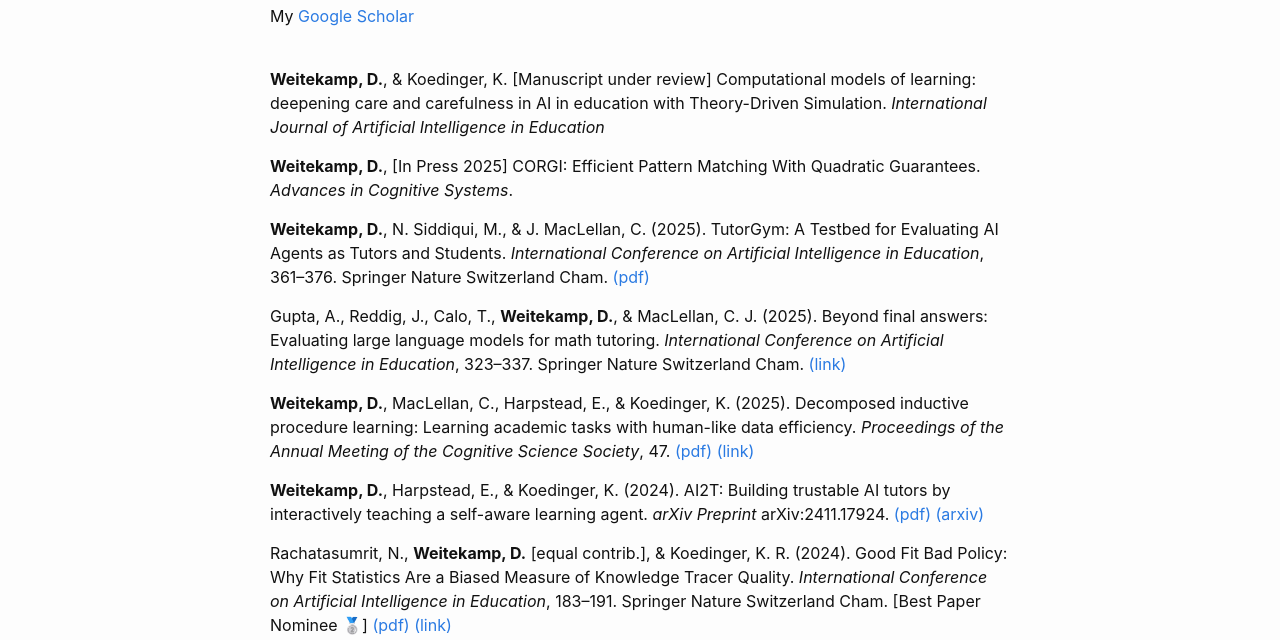
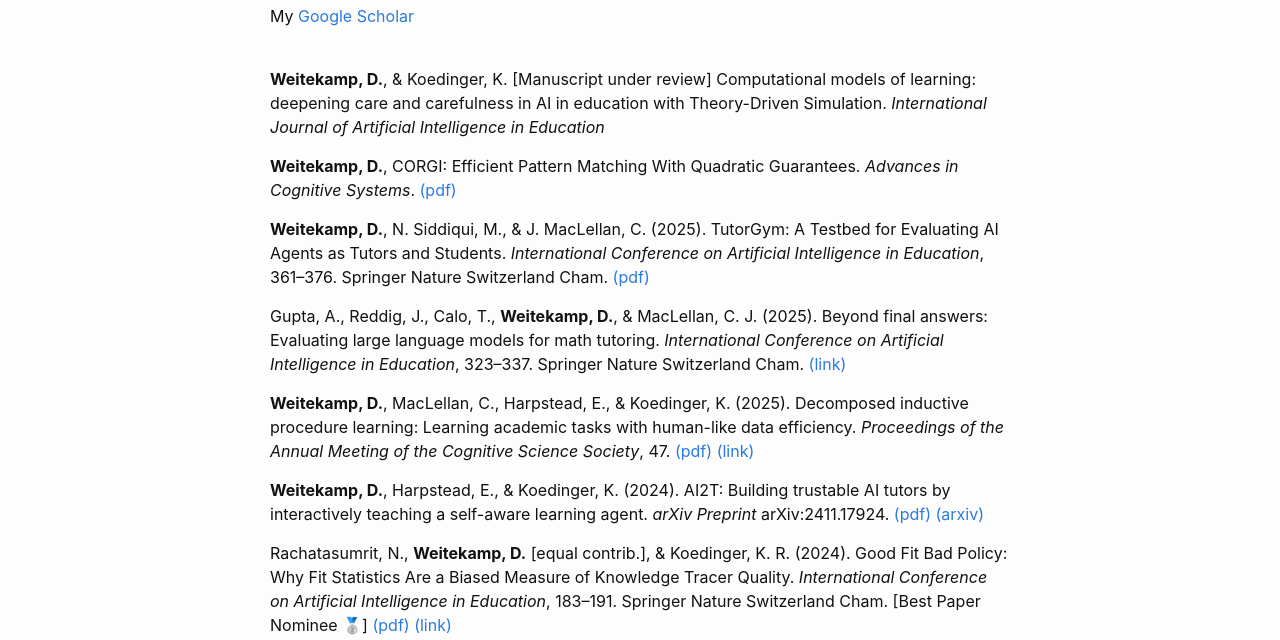
Before and after one commit to DannyWeitekamp/PersonalWebsite, a plain HTML site: page publications.html in a window 1280 px wide. Shown: the part 160-800 px from the top of the page. Drawn offline with Linux system fonts and the light colour scheme.

Commit message:
added corgi paper to website

```diff
--- a/publications.html
+++ b/publications.html
@@ -76,9 +76,10 @@ if(!(window.doNotTrack === "1" || navigator.doNotTrack === "1" || navigator.doNo
 </p>
 
 
-<p><strong>Weitekamp, D.</strong>, [In Press 2025]
+<p><strong>Weitekamp, D.</strong>,
   CORGI: Efficient Pattern Matching With Quadratic Guarantees.
   <em>Advances in Cognitive Systems</em>.
+  <a href="/media/publications/corgi-2025.pdf">(pdf)</a>
 </p>
 
 
```
Also changed, not shown: 1 other file.
